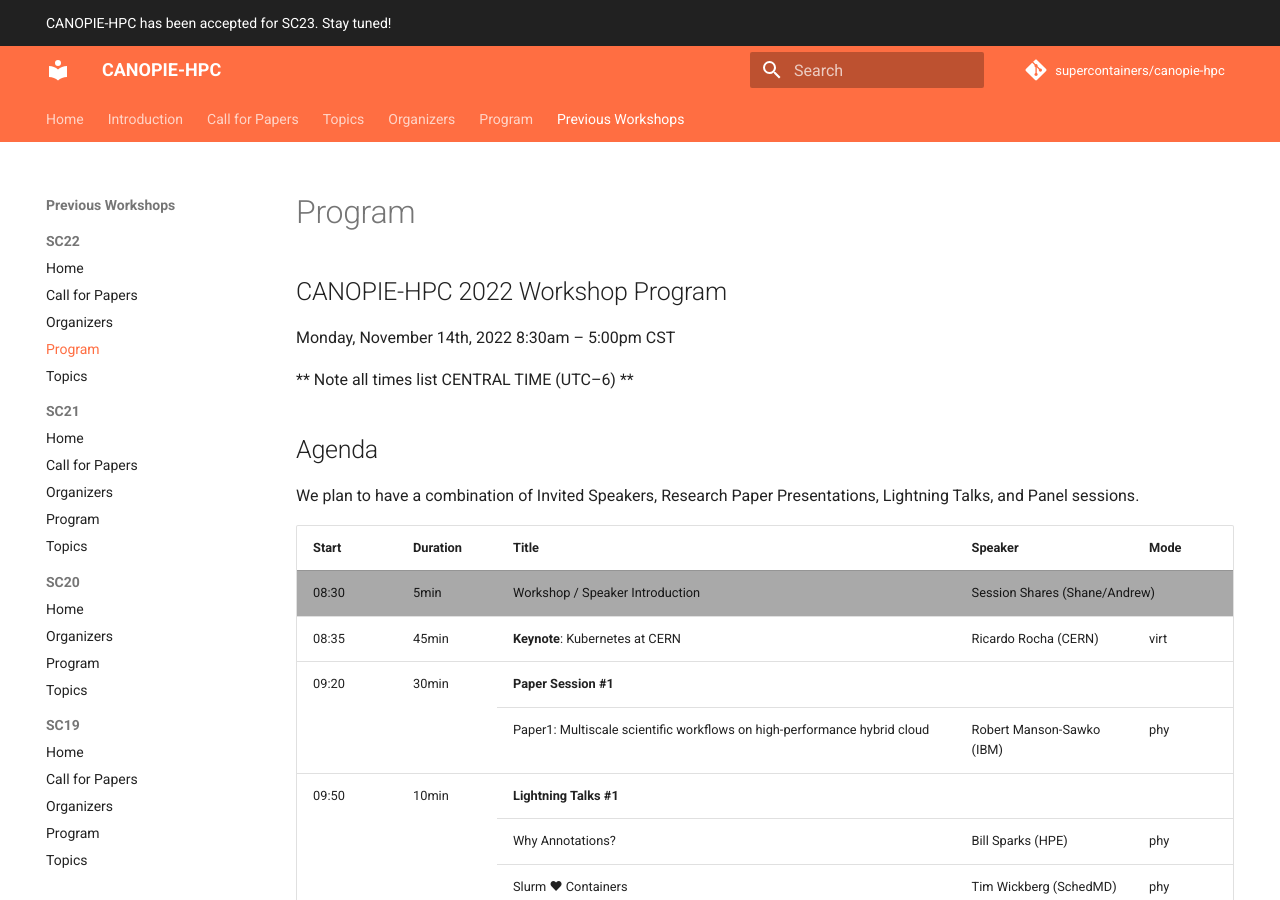
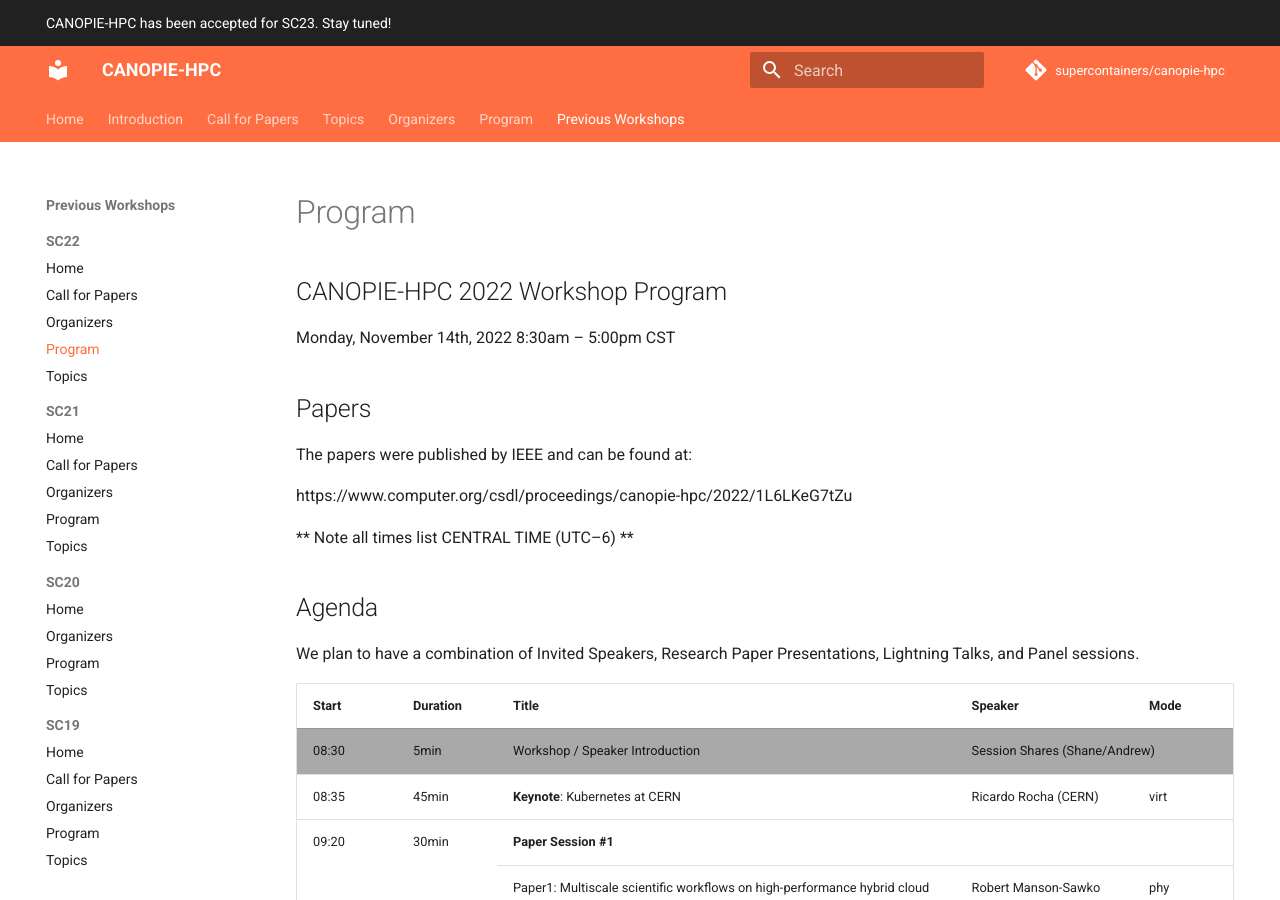
Before and after one commit to supercontainers/canopie-hpc, an MkDocs documentation site: the page built from docs/prev/2022/program.md, in a window 1280 px wide and 900 px high. Built offline with MkDocs 1.6.1 and Material for MkDocs 9.7.7, drawn with Linux system fonts in a browser that asks for light colours; comment, search, counter and statistics services are not loaded.

Commit message:
Update program.md

```diff
--- a/docs/prev/2022/program.md
+++ b/docs/prev/2022/program.md
@@ -6,6 +6,12 @@
 ## CANOPIE-HPC 2022 Workshop Program
 Monday, November 14th, 2022
 8:30am – 5:00pm CST
+
+## Papers
+
+The papers were published by IEEE and can be found at:
+
+https://www.computer.org/csdl/proceedings/canopie-hpc/2022/1L6LKeG7tZu
 
 ** Note all times list CENTRAL TIME (UTC–6) **
 
```
